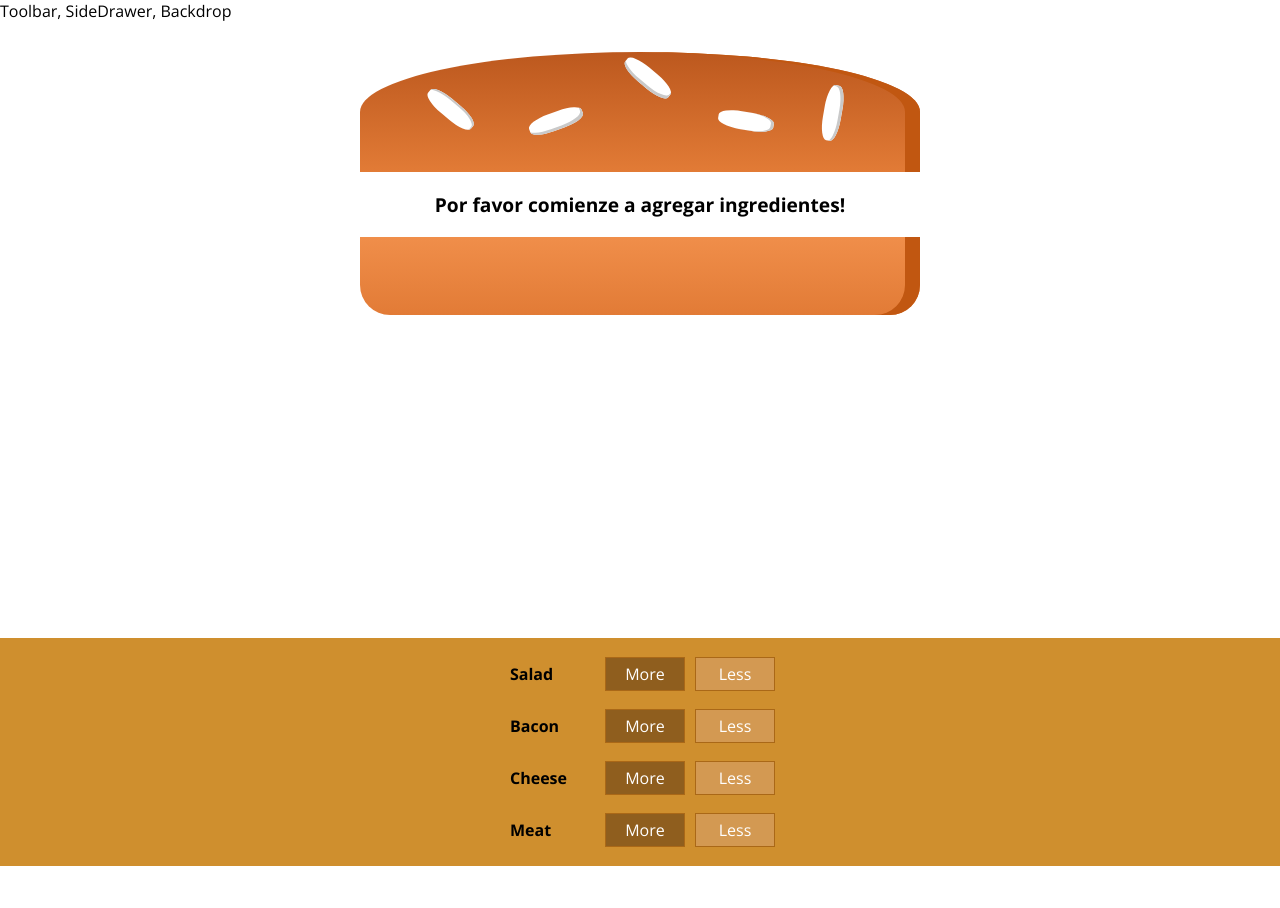
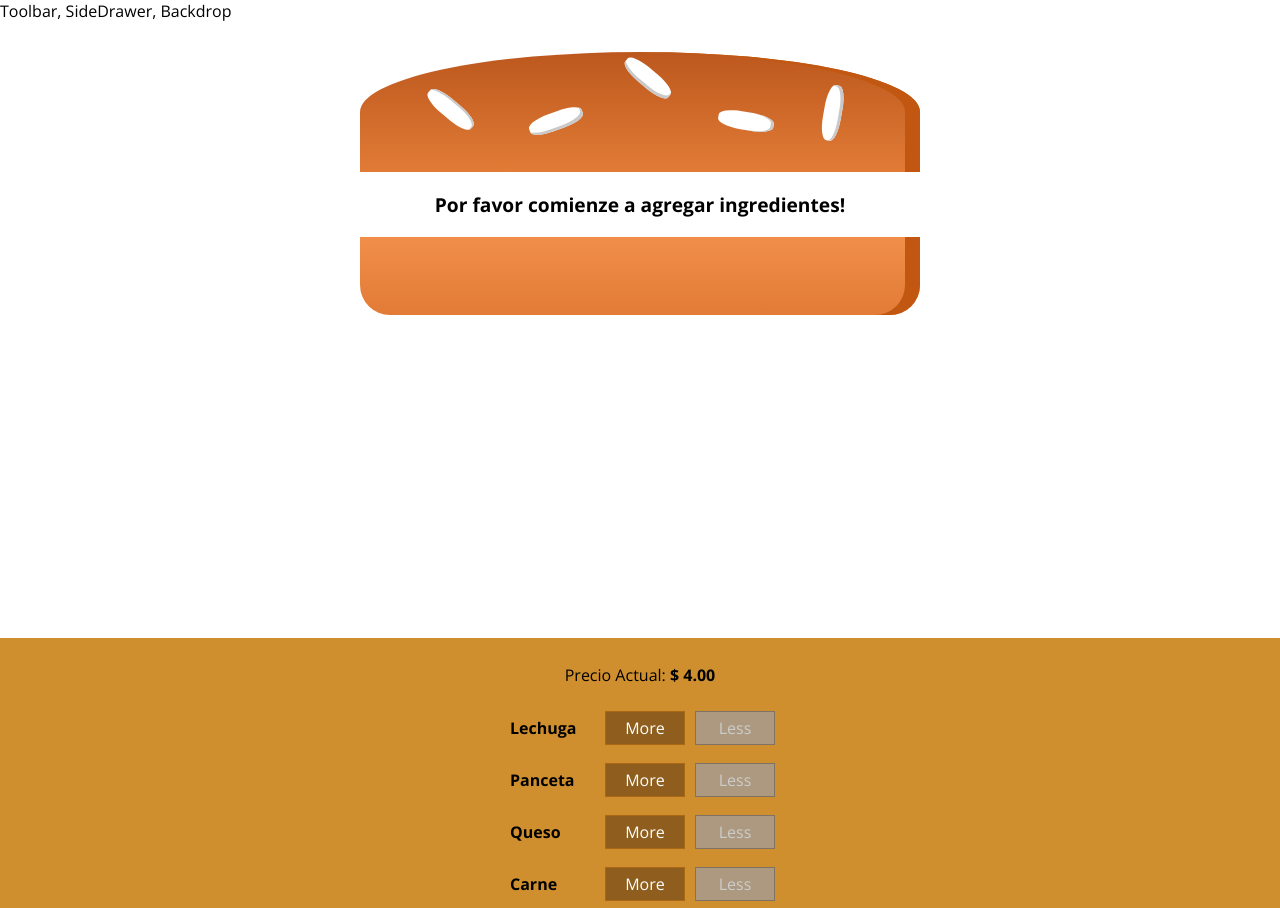
Before and after one commit to Nachiten/burger-builder-react, a React app: page / in a window 1280 px wide. Shown: the top 908 px of the page. Before the commit the page ends 866 px from the top, so only its background shows below. Built offline with nearby package versions, Linux system fonts and the light colour scheme.

Commit message:
Terminado Capitulo 142, Adding price to order summary

```diff
--- a/src/components/Burger/BuildControls/BuildControl/BuildControl.js
+++ b/src/components/Burger/BuildControls/BuildControl/BuildControl.js
@@ -4,8 +4,8 @@ import classes from './BuildControl.css';
 const buildControl = props => (
     <div className={classes.BuildControl}>
         <div className={classes.Label}>{props.label}</div>
-        <button className={classes.More}>More</button>
-        <button className={classes.Less}>Less</button>
+        <button className={classes.More} onClick={props.added}>More</button>
+        <button className={classes.Less} onClick={props.removed} disabled={props.disabled}>Less</button>
     </div>
 );
 
--- a/src/components/Burger/BuildControls/BuildControls.css
+++ b/src/components/Burger/BuildControls/BuildControls.css
@@ -8,3 +8,44 @@
     margin: auto;
     padding: 10px 0;
 }
+
+.OrderButton {
+    background-color: #DAD735;
+    outline: none;
+    cursor: pointer;
+    border: 1px solid #966909;
+    color: #966909;
+    font-family: inherit;
+    font-size: 1.2em;
+    padding: 15px 30px;
+    box-shadow: 2px 2px 2px #966909;
+}
+
+.OrderButton:hover, .OrderButton:active {
+    background-color: #A0DB41;
+    border: 1px solid #966909;
+    color: #966909;
+}
+
+.OrderButton:disabled {
+    background-color: #C7C6C6;
+    cursor: not-allowed;
+    border: 1px solid #ccc;
+    color: #888888;
+}
+
+.OrderButton:not(:disabled) {
+    animation: enable 0.3s linear;
+}
+
+@keyframes enable {
+    0% {
+        transform: scale(1);
+    }
+    60% {
+        transform: scale(1.1);
+    }
+    100% {
+        transform: scale(1);
+    }
+}
--- a/src/components/Burger/BuildControls/BuildControls.js
+++ b/src/components/Burger/BuildControls/BuildControls.js
@@ -3,17 +3,28 @@ import classes from './BuildControls.css';
 import BuildControl from './BuildControl/BuildControl';
 
 const controls = [
-    {label: 'Salad', type: 'salad'},
-    {label: 'Bacon', type: 'bacon'},
-    {label: 'Cheese', type: 'cheese'},
-    {label: 'Meat', type: 'meat'},
+    {label: 'Lechuga', type: 'salad'},
+    {label: 'Panceta', type: 'bacon'},
+    {label: 'Queso', type: 'cheese'},
+    {label: 'Carne', type: 'meat'},
 ]
 
 const buildControls = props => (
     <div className={classes.BuildControls}>
+        <p>Precio Actual: <strong>$ {props.price.toFixed(2)}</strong></p>
         {controls.map(ctrl => (
-            <BuildControl key={ctrl.label} label={ctrl.label}/>
+            <BuildControl
+                key={ctrl.label}
+                label={ctrl.label}
+                added={() => props.ingredientAdded(ctrl.type)}
+                removed={() => props.ingredientRemoved(ctrl.type)}
+                disabled={props.disabled[ctrl.type]}
+                />
         ))}
+        <button
+        className={classes.OrderButton}
+        disabled={!props.purchasable}
+        onClick={props.ordered}>ORDENAR AHORA</button>
     </div>
 );
 
--- a/src/components/Burger/Burger.js
+++ b/src/components/Burger/Burger.js
@@ -17,7 +17,7 @@ const burger = (props) => {
         transformedIngredients = <p>Por favor comienze a agregar ingredientes!</p>
     }
 
-    console.log(transformedIngredients);
+    //console.log(transformedIngredients);
 
     return (
         <div className={classes.Burger}>
--- /dev/null
+++ b/src/components/Burger/OrderSummary/OrderSummary.js
@@ -0,0 +1,33 @@
+import React from 'react';
+import Aux from '../../../hoc/Auxiliary';
+import Button from '../../UI/Button/Button';
+
+const orderSummary = props => {
+
+    const ingredientsSummary = Object.keys(props.ingredients)
+        .map(igKey => {
+            return (
+                <li key={igKey}>
+                    <span style={{ textTransform: 'capitalize' }}>{igKey}</span>: {props.ingredients[igKey]}
+                </li>
+            )
+        });
+
+    return (
+        <Aux>
+            <h3 style={{textAlign: 'center'}}> {"<<"} Tu orden {">>"}</h3>
+            <p>Una hamburguesa deliciosa con estos ingredientes:</p>
+            <ul>
+                {ingredientsSummary}
+            </ul>
+            <p><strong>El precio total es: {props.totalPrice.toFixed(2)}</strong></p>
+            <p>Continuar hacia el pago?</p>
+            <Button clicked={props.purchaseCancelled} btnType="Danger">CANCELAR</Button>
+            <Button clicked={props.purchaseContinued} btnType="Success">CONTINUAR</Button>
+        </Aux>
+
+    );
+
+};
+
+export default orderSummary;
--- /dev/null
+++ b/src/components/UI/Backdrop/Backdrop.css
@@ -0,0 +1,9 @@
+.Backdrop {
+    width: 100%;
+    height: 100%;
+    position: fixed;
+    z-index: 100;
+    left: 0;
+    top: 0;
+    background-color: rgba(0,0,0,0.5);
+}
--- /dev/null
+++ b/src/components/UI/Backdrop/Backdrop.js
@@ -0,0 +1,8 @@
+import React from 'react';
+import classes from './Backdrop.css';
+
+const backdrop = props => (
+    props.show ? <div className={classes.Backdrop} onClick={props.clicked}></div> : null
+);
+
+export default backdrop;
--- /dev/null
+++ b/src/components/UI/Button/Button.css
@@ -0,0 +1,27 @@
+.Button {
+    background-color: transparent;
+    /*border: #000;*/
+    border-width: 1.5px;
+    color: white;
+    outline: none;
+    cursor: pointer;
+    font: inherit;
+    padding: 10px;
+    margin: 10px;
+    font-weight: bold;
+    border-radius: 5px;
+    text-align: center;
+}
+
+.Button:first-of-type {
+    margin-left: 0;
+    padding-left: 0;
+}
+
+.Success {
+    color: #5C9210;
+}
+
+.Danger {
+    color: #944317;
+}
--- /dev/null
+++ b/src/components/UI/Button/Button.js
@@ -0,0 +1,12 @@
+import React from 'react';
+import classes from './Button.css';
+
+const button = props => (
+    <button
+    onClick={props.clicked}
+    className={[classes.Button, classes[props.btnType]].join(' ')}>
+        {props.children}
+    </button>
+);
+
+export default button;
--- /dev/null
+++ b/src/components/UI/Modal/Modal.css
@@ -0,0 +1,20 @@
+.Modal {
+    position: fixed;
+    z-index: 500;
+    background-color: white;
+    width: 70%;
+    border: 1px solid #ccc;
+    box-shadow: 1px 1px 1px black;
+    padding: 16px;
+    left: 15%;
+    top: 30%;
+    box-sizing: border-box;
+    transition: all 0.3s ease-out;
+}
+
+@media (min-width: 600px) {
+    .Modal {
+        width: 500px;
+        left: calc(50% - 250px);
+    }
+}
--- /dev/null
+++ b/src/components/UI/Modal/Modal.js
@@ -0,0 +1,20 @@
+import React from 'react';
+import classes from './Modal.css';
+import Aux from '../../../hoc/Auxiliary';
+import Backdrop from '../Backdrop/Backdrop';
+
+const modal = props => (
+    <Aux>
+    <Backdrop show={props.show} clicked={props.modalClosed}/>
+    <div
+    className={classes.Modal}
+    style={{
+        transform: props.show ? 'translateY(0)' : 'translateY(-100vh)',
+        opacity: props.show ? '1' : '0'
+    }}>
+        {props.children}
+    </div>
+    </Aux>
+);
+
+export default modal;
--- a/src/containers/BurgerBuilder/BurgerBuilder.js
+++ b/src/containers/BurgerBuilder/BurgerBuilder.js
@@ -1,7 +1,16 @@
 import React, {Component} from 'react';
 import Aux from '../../hoc/Auxiliary';
 import Burger from '../../components/Burger/Burger';
-import BuildControls from '../../components/Burger/BuildControls/BuildControls'
+import BuildControls from '../../components/Burger/BuildControls/BuildControls';
+import Modal from '../../components/UI/Modal/Modal';
+import OrderSummary from '../../components/Burger/OrderSummary/OrderSummary';
+
+const INGREDIENT_PRICES = {
+    salad: 0.5,
+    cheese: 0.6,
+    meat: 1.3,
+    bacon: 0.7
+}
 
 class BurgerBuilder extends Component {
 
@@ -11,14 +20,112 @@ class BurgerBuilder extends Component {
             bacon: 0,
             cheese: 0,
             meat: 0
+        },
+        totalPrice: 4,
+        purchasable: false,
+        purchasing: false
+    }
+
+    actualizarEstadoComprable(ingredients) {
+
+        const suma = Object.keys(ingredients)
+        .map(igKey => {
+            return ingredients[igKey]
+        })
+        .reduce((sum, el) => {
+            return sum + el;
+        }, 0);
+
+        this.setState({purchasable: suma > 0});
+    }
+
+    agregarIngredienteHandler = type => {
+        const oldCount = this.state.ingredients[type];
+        const updatedCount = oldCount + 1;
+        const updatedIngredients = {
+            ...this.state.ingredients
         }
+
+        updatedIngredients[type] = updatedCount;
+
+        const priceAdittion = INGREDIENT_PRICES[type];
+        const oldPrice = this.state.totalPrice;
+        const newPrice = oldPrice + priceAdittion;
+
+        this.setState({
+            totalPrice: newPrice,
+            ingredients: updatedIngredients
+        });
+
+        this.actualizarEstadoComprable(updatedIngredients);
+    }
+
+    eliminarIngredienteHandler = type => {
+        const oldCount = this.state.ingredients[type];
+
+        if (oldCount <= 0){
+            return;
+        }
+
+        const updatedCount = oldCount - 1;
+        const updatedIngredients = {
+            ...this.state.ingredients
+        }
+
+        updatedIngredients[type] = updatedCount;
+
+        const priceDeduction = INGREDIENT_PRICES[type];
+        const oldPrice = this.state.totalPrice;
+        const newPrice = oldPrice - priceDeduction;
+
+        this.setState({
+            totalPrice: newPrice,
+            ingredients: updatedIngredients
+        });
+
+        this.actualizarEstadoComprable(updatedIngredients);
+    }
+
+    compraHandler = () => {
+        this.setState({purchasing: true});
+    }
+
+    cancelarCompraHandler = () => {
+        this.setState({purchasing: false});
+    }
+
+    continuarCompraHandler = () => {
+        alert('Continuamos!');
     }
 
     render() {
+
+        const disabledInfo = {
+            ...this.state.ingredients
+        };
+
+        for (let key in disabledInfo){
+            disabledInfo[key] = disabledInfo[key] <= 0
+        }
+
         return (
             <Aux>
+                <Modal show={this.state.purchasing} modalClosed={this.cancelarCompraHandler}>
+                    <OrderSummary
+                    purchaseCancelled={this.cancelarCompraHandler}
+                    purchaseContinued={this.continuarCompraHandler}
+                    ingredients={this.state.ingredients}
+                    totalPrice={this.state.totalPrice}/>
+                </Modal>
                 <Burger ingredients={this.state.ingredients}/>
-                <BuildControls />
+                <BuildControls
+                    ingredientAdded={this.agregarIngredienteHandler}
+                    ingredientRemoved={this.eliminarIngredienteHandler}
+                    disabled={disabledInfo}
+                    price={this.state.totalPrice}
+                    purchasable={this.state.purchasable}
+                    ordered={this.compraHandler}
+                    />
             </Aux>
         );
     }
```
